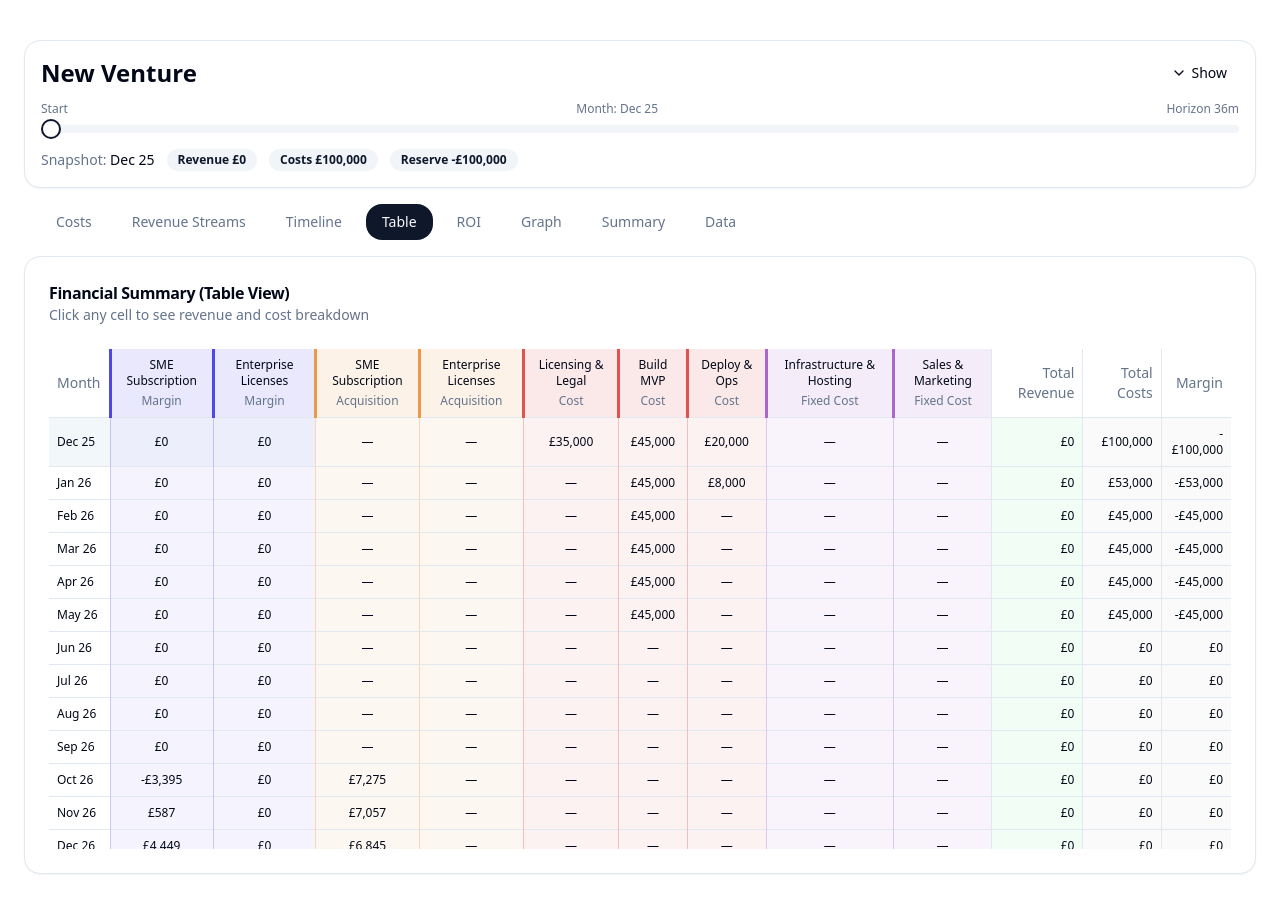
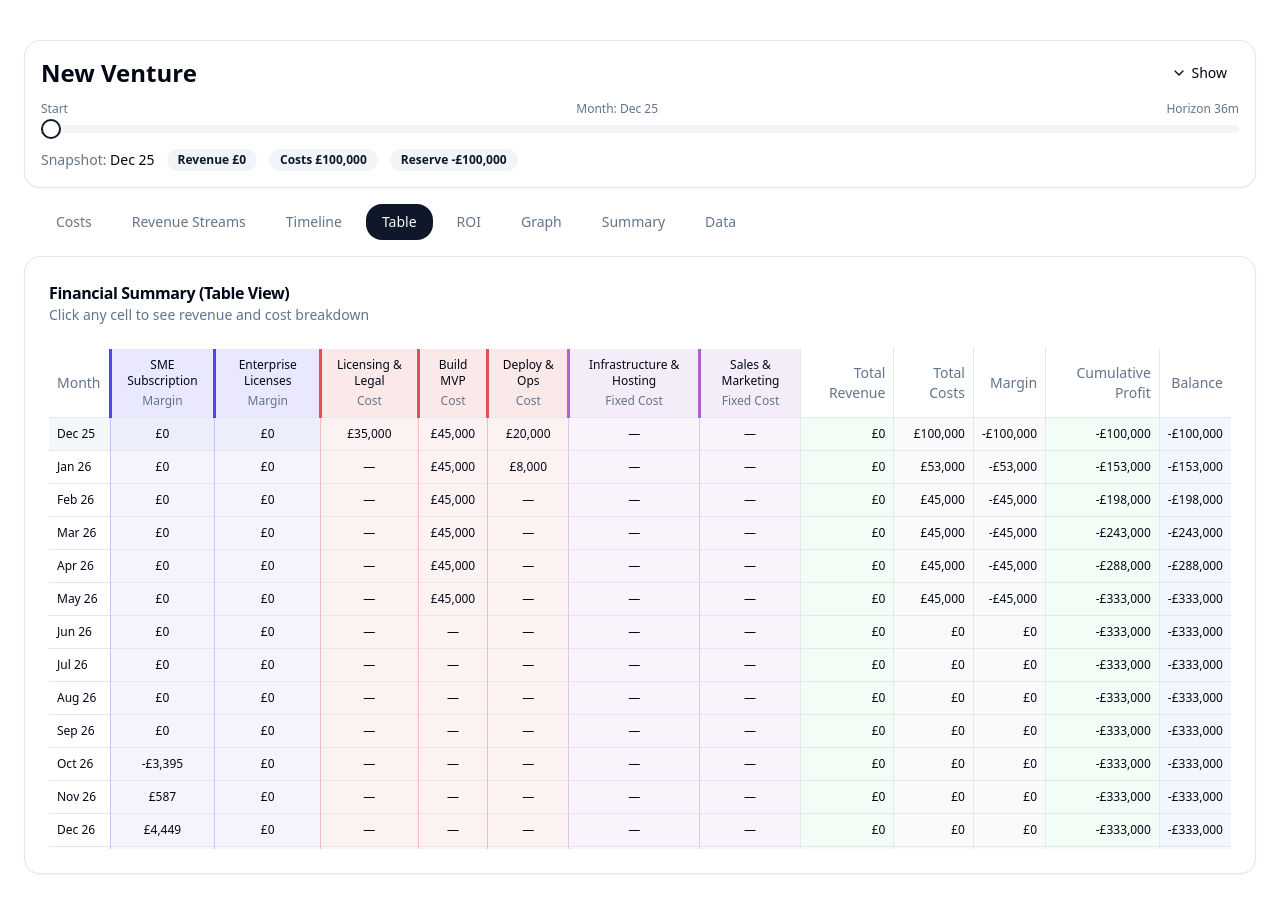
Before and after one commit to aaronp/planner, a React (Vite) app: page /planner/table in a window 1280 px wide. Built offline with nearby package versions, Linux system fonts and the light colour scheme.

Commit message:
cumulative profit in table

```diff
--- a/src/components/TimelineView.tsx
+++ b/src/components/TimelineView.tsx
@@ -310,7 +310,7 @@ export function TimelineView({
                                                         }}
                                                         title={`${item.stream.name}: ${fmtCurrency(item.revenue, currency)}`}
                                                     >
-                                                        {widthPct > 10 && fmtCurrency(item.revenue, currency)}
+                                                        {widthPct > 5 && fmtCurrency(item.revenue, currency)}
                                                     </div>
                                                 );
                                             })}
@@ -344,7 +344,7 @@ export function TimelineView({
                                                         }}
                                                         title={`${item.task.name}: ${fmtCurrency(item.cost, currency)}`}
                                                     >
-                                                        {widthPct > 10 && fmtCurrency(item.cost, currency)}
+                                                        {widthPct > 5 && fmtCurrency(item.cost, currency)}
                                                     </div>
                                                 );
                                             })}
--- a/src/pages/TablePage.tsx
+++ b/src/pages/TablePage.tsx
@@ -29,6 +29,15 @@ export function TablePage({ data, month }: TablePageProps) {
 
     // Compute task dates for cost calculations
     const computedTasks = useMemo(() => computeTaskDates(data.tasks, data.meta.start), [data.tasks, data.meta.start]);
+
+    // Calculate cumulative profit for each month
+    const cumulativeProfits = useMemo(() => {
+        let cumulative = 0;
+        return series.map((row) => {
+            cumulative += row.profit;
+            return cumulative;
+        });
+    }, [series]);
 
     // Listen to storage events to reload colors when they change
     React.useEffect(() => {
@@ -97,21 +106,6 @@ export function TablePage({ data, month }: TablePageProps) {
                                             </th>
                                         );
                                     })}
-                                {data.revenueStreams &&
-                                    data.revenueStreams.map((stream) => (
-                                        <th
-                                            key={`${stream.id}-acq`}
-                                            className="text-center p-2 font-medium border-l"
-                                            style={{
-                                                backgroundColor: "hsl(30, 80%, 95%)",
-                                                borderLeftColor: "hsl(30, 80%, 60%)",
-                                                borderLeftWidth: "3px",
-                                            }}
-                                        >
-                                            <div className="text-xs">{stream.name}</div>
-                                            <div className="text-xs font-normal text-muted-foreground mt-1">Acquisition</div>
-                                        </th>
-                                    ))}
                                 {computedTasks.map((task) => (
                                     <th
                                         key={task.id}
@@ -143,6 +137,8 @@ export function TablePage({ data, month }: TablePageProps) {
                                 <th className="text-right p-2 font-medium text-muted-foreground border-l">Total Revenue</th>
                                 <th className="text-right p-2 font-medium text-muted-foreground border-l">Total Costs</th>
                                 <th className="text-right p-2 font-medium text-muted-foreground border-l">Margin</th>
+                                <th className="text-right p-2 font-medium text-muted-foreground border-l">Cumulative Profit</th>
+                                <th className="text-right p-2 font-medium text-muted-foreground border-l">Balance</th>
                             </tr>
                         </thead>
                         <tbody>
@@ -246,60 +242,6 @@ export function TablePage({ data, month }: TablePageProps) {
                                                             ) : (
                                                                 <div className="p-2 text-xs font-medium">
                                                                     {fmtCurrency(margin, currency)}
-                                                                </div>
-                                                            )}
-                                                        </td>
-                                                    );
-                                                })}
-                                            {data.revenueStreams &&
-                                                data.revenueStreams.map((stream) => {
-                                                    const cellKey = `acq:${stream.id}:${idx}`;
-                                                    const isExpanded = expandedCells.has(cellKey);
-                                                    const costs = streamAcquisitionCostsAtMonth(stream, idx, data.timeline);
-
-                                                    return (
-                                                        <td
-                                                            key={`${stream.id}-acq`}
-                                                            className="text-center p-0 border-l cursor-pointer"
-                                                            style={{
-                                                                backgroundColor: "hsl(30, 80%, 97%)",
-                                                                borderLeftColor: "hsl(30, 80%, 85%)",
-                                                            }}
-                                                            onClick={() => {
-                                                                const newSet = new Set(expandedCells);
-                                                                if (isExpanded) {
-                                                                    newSet.delete(cellKey);
-                                                                } else {
-                                                                    newSet.add(cellKey);
-                                                                }
-                                                                setExpandedCells(newSet);
-                                                            }}
-                                                        >
-                                                            {isExpanded ? (
-                                                                <div className="p-2">
-                                                                    <div className="space-y-1 text-[10px]">
-                                                                        <div className="font-semibold text-muted-foreground mb-1">
-                                                                            Acquisition Costs:
-                                                                        </div>
-                                                                        <div className="pl-2 space-y-0.5">
-                                                                            <div className="flex justify-between gap-4">
-                                                                                <span className="text-muted-foreground">CAC:</span>
-                                                                                <span>{fmtCurrency(costs.cac, currency)}</span>
-                                                                            </div>
-                                                                            <div className="flex justify-between gap-4">
-                                                                                <span className="text-muted-foreground">Onboarding:</span>
-                                                                                <span>{fmtCurrency(costs.onboarding, currency)}</span>
-                                                                            </div>
-                                                                            <div className="flex justify-between gap-4 font-medium border-t pt-0.5">
-                                                                                <span>Total:</span>
-                                                                                <span>{fmtCurrency(costs.total, currency)}</span>
-                                                                            </div>
-                                                                        </div>
-                                                                    </div>
-                                                                </div>
-                                                            ) : (
-                                                                <div className="p-2 text-xs font-medium">
-                                                                    {costs.total > 0 ? fmtCurrency(costs.total, currency) : "—"}
                                                                 </div>
                                                             )}
                                                         </td>
@@ -548,12 +490,32 @@ export function TablePage({ data, month }: TablePageProps) {
                                                         );
                                                     } else {
                                                         return (
-                                                            <div className="p-2 text-xs">
+                                                            <div className="p-2 text-xs whitespace-nowrap">
                                                                 {fmtCurrency(row.profit, currency)}
                                                             </div>
                                                         );
                                                     }
                                                 })()}
+                                            </td>
+                                            <td
+                                                className="text-right p-2 border-l font-medium"
+                                                style={{
+                                                    backgroundColor: "hsl(142, 70%, 97%)",
+                                                }}
+                                            >
+                                                <div className="text-xs whitespace-nowrap">
+                                                    {fmtCurrency(cumulativeProfits[idx], currency)}
+                                                </div>
+                                            </td>
+                                            <td
+                                                className="text-right p-2 border-l font-medium"
+                                                style={{
+                                                    backgroundColor: "hsl(220, 70%, 97%)",
+                                                }}
+                                            >
+                                                <div className="text-xs whitespace-nowrap">
+                                                    {fmtCurrency(data.meta.initialReserve + cumulativeProfits[idx], currency)}
+                                                </div>
                                             </td>
                                         </tr>
                                     </React.Fragment>
```
